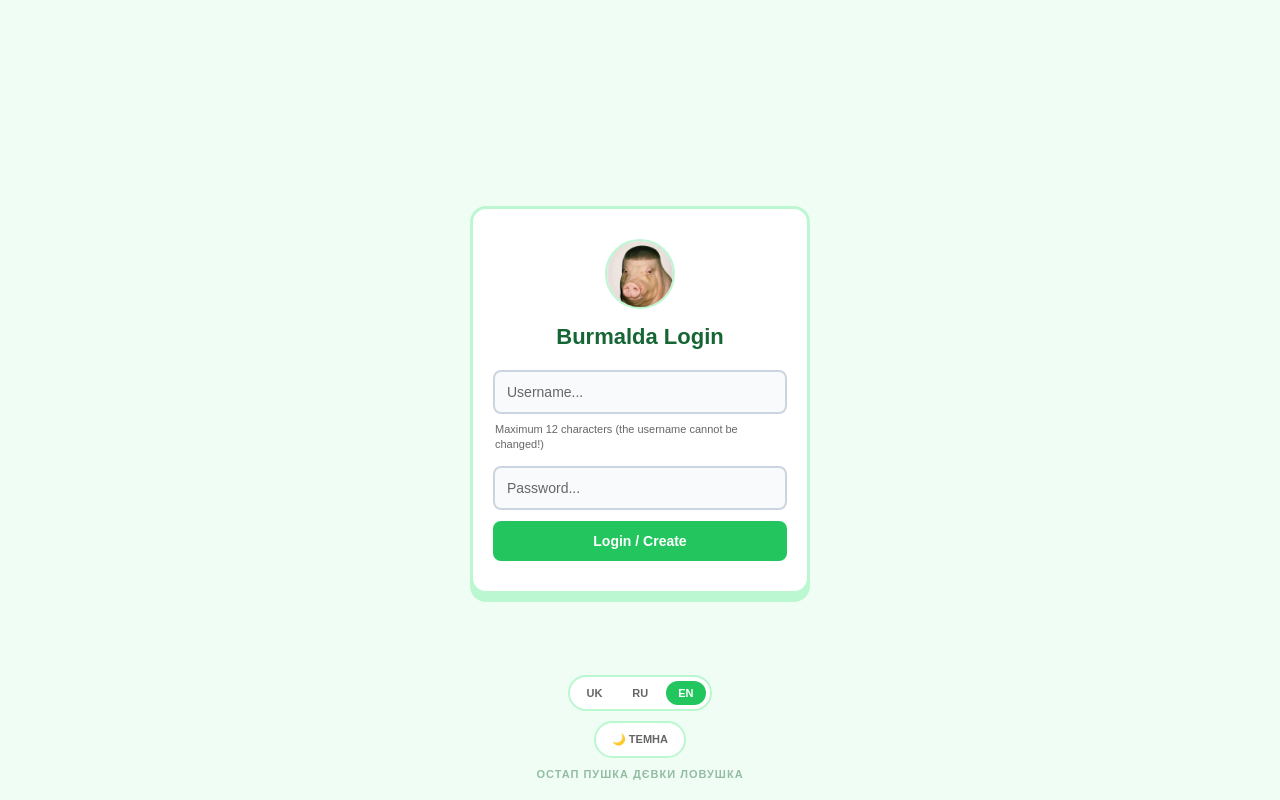
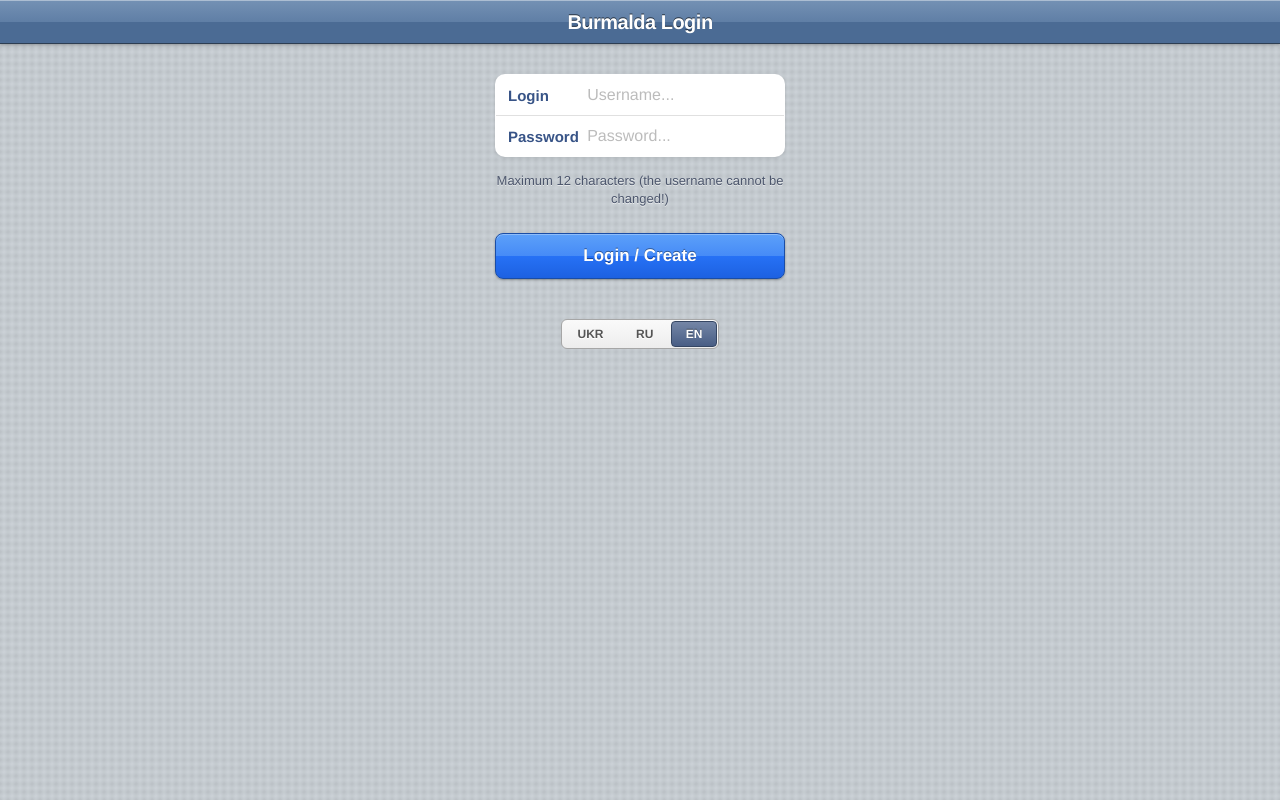
Before and after one commit to iOSVIDocumentation/burmaldagram, a website: page index.html in a window 1280 px wide. Drawn offline with Linux system fonts and the light colour scheme.

Commit message:
Update index.html

```diff
--- a/index.html
+++ b/index.html
@@ -1,233 +1,264 @@
 <!DOCTYPE html>
-<html lang="uk" data-theme="light">
+<html lang="en">
 <head>
     <meta charset="UTF-8">
     <meta name="viewport" content="width=device-width, initial-scale=1.0, maximum-scale=1.0, user-scalable=no">
-    <title id="t-title">Вхід у Burmalda Messenger</title>
+    <title id="t-title">Burmalda Messenger Login</title>
     <style>
-        /* Максимально прості та яскраві пастельні кольори */
-        :root {
-            --bg-color: #f0fdf4; /* Світло-зелений оптимістичний фон */
-            --box-bg: #ffffff;
-            --box-border: #bbf7d0;
-            --text-main: #166534;
-            --text-muted: #666666;
-            --input-bg: #f9fafb;
-            --input-border: #cbd5e1;
-            --btn-bg: #22c55e; /* Веселий зелений колір */
-            --btn-text: #ffffff;
-            --btn-hover: #16a34a;
-        }
-
-        [data-theme="dark"] {
-            --bg-color: #064e3b; /* Глибокий зелений для темної теми */
-            --box-bg: #022c22;
-            --box-border: #047857;
-            --text-main: #f0fdf4;
-            --text-muted: #a7f3d0;
-            --input-bg: #065f46;
-            --input-border: #047857;
-            --btn-bg: #10b981;
-            --btn-text: #022c22;
-            --btn-hover: #34d399;
-        }
-
         * {
             box-sizing: border-box;
+            -webkit-box-sizing: border-box;
             margin: 0;
             padding: 0;
-            font-family: sans-serif; /* Найбанальніший системний шрифт */
+            font-family: "Helvetica Neue", Helvetica, Arial, sans-serif;
+            -webkit-tap-highlight-color: transparent;
         }
 
         body, html {
-            height: 100vh;
-            overflow: hidden;
-            background-color: var(--bg-color);
-            color: var(--text-main);
-            display: flex;
-            justify-content: center;
-            align-items: center;
+            width: 100%;
+            height: 100%;
+            margin: 0;
+            padding: 0;
+            background-color: #cbd2d8;
+            /* Нативный точечный фон iOS 6 */
+            background-image: -webkit-gradient(radial, 50% 50%, 0, 50% 50%, 8, from(rgba(255,255,255,0.15)), to(transparent)),
+                              -webkit-gradient(radial, 50% 50%, 0, 50% 50%, 8, from(rgba(0,0,0,0.1)), to(transparent));
+            background-size: 8px 8px;
+            background-position: 0 0, 4px 4px;
+            text-align: center;
+        }
+
+        /* Нативный Navigation Bar сверху */
+        .nav-bar {
+            width: 100%;
+            height: 44px;
+            background: #607fa6;
+            background: -webkit-gradient(linear, left top, left bottom, from(#7491b4), color-stop(0.5, #607fa6), color-stop(0.51, #4b6b94), to(#4b6b94));
+            border-bottom: 1px solid #2d3e52;
+            -webkit-box-shadow: inset 0 1px 0 rgba(255, 255, 255, 0.4), 0 1px 3px rgba(0,0,0,0.3);
+            box-shadow: inset 0 1px 0 rgba(255, 255, 255, 0.4), 0 1px 3px rgba(0,0,0,0.3);
+        }
+
+        .nav-title {
+            color: #fff;
+            font-size: 20px;
+            font-weight: bold;
+            text-shadow: 0 -1px 0 rgba(0, 0, 0, 0.6);
+            -webkit-text-shadow: 0 -1px 0 rgba(0, 0, 0, 0.6);
+            line-height: 44px;
+            letter-spacing: -0.5px;
         }
 
         .container {
-            display: flex;
-            flex-direction: column;
-            align-items: center;
             width: 100%;
-            padding: 0 20px;
+            max-width: 320px;
+            margin: 0 auto;
+            padding: 30px 15px;
         }
 
-        .box {
-            background: var(--box-bg);
-            padding: 30px 20px;
-            border-radius: 16px;
-            border: 3px solid var(--box-border); /* Проста жирна рамка */
-            text-align: center;
-            display: flex;
-            flex-direction: column;
+        /* Таблица-контейнер для формы ввода */
+        .ios-table-group {
             width: 100%;
-            max-width: 340px;
-            box-shadow: 0 8px 0 var(--box-border); /* Банальний flat-дизайн */
+            background: #ffffff;
+            border: 1px solid #ababab;
+            border-radius: 10px;
+            -webkit-border-radius: 10px;
+            -webkit-box-shadow: 0 1px 3px rgba(0,0,0,0.1);
+            box-shadow: 0 1px 3px rgba(0,0,0,0.1);
+            margin-bottom: 15px;
+            border-collapse: collapse;
+            overflow: hidden;
         }
 
-        .pig-boss {
-            width: 70px;
-            height: 70px;
-            margin: 0 auto 15px;
-            border-radius: 50%;
-            object-fit: cover;
-            border: 2px solid var(--box-border);
+        .ios-cell-label {
+            width: 30%;
+            padding: 11px 0 11px 12px;
+            font-size: 15px;
+            font-weight: bold;
+            color: #385487;
+            text-align: left;
+            border-bottom: 1px solid #e0e0e0;
         }
 
-        h2 {
-            margin-bottom: 20px;
-            color: var(--text-main);
-            font-size: 22px;
-            font-weight: bold;
+        .ios-cell-input {
+            width: 70%;
+            padding: 11px 12px 11px 5px;
+            border-bottom: 1px solid #e0e0e0;
+            text-align: left;
+        }
+
+        tr:last-child .ios-cell-label,
+        tr:last-child .ios-cell-input {
+            border-bottom: none;
         }
 
         input {
             width: 100%;
-            padding: 12px;
-            background: var(--input-bg);
-            border: 2px solid var(--input-border);
-            color: var(--text-main);
-            border-radius: 8px;
-            margin-bottom: 6px;
-            font-size: 14px;
+            border: none;
+            background: transparent;
+            color: #000000;
+            font-size: 16px;
             outline: none;
+            font-weight: normal;
+            padding: 0;
+            margin: 0;
+            display: block;
         }
 
         input::placeholder {
-            color: var(--text-muted);
-        }
-
-        input:focus {
-            border-color: var(--btn-bg);
+            color: #bcbcbc;
         }
 
         .hint {
-            font-size: 11px;
-            color: var(--text-muted);
-            margin-top: 2px;
-            margin-bottom: 15px;
-            text-align: left;
-            padding-left: 2px;
-            line-height: 1.3;
+            width: 100%;
+            font-size: 13px;
+            color: #4c566c;
+            text-shadow: 0 1px 0 rgba(255,255,255,0.6);
+            -webkit-text-shadow: 0 1px 0 rgba(255,255,255,0.6);
+            margin-top: 5px;
+            margin-bottom: 25px;
+            text-align: center;
+            line-height: 1.4;
         }
 
-        button {
+        /* Объемная стеклянная кнопка iOS 6 */
+        .ios-btn {
             width: 100%;
             padding: 12px;
-            background: var(--btn-bg);
-            color: var(--btn-text);
-            border: none;
+            background: #2671f5;
+            background: -webkit-gradient(linear, left top, left bottom, from(#5ca0f9), color-stop(0.5, #468bf7), color-stop(0.51, #2671f5), to(#1d61e1));
+            border: 1px solid #1a4da6;
             border-radius: 8px;
+            -webkit-border-radius: 8px;
+            color: #ffffff;
             cursor: pointer;
-            font-size: 14px;
+            font-size: 17px;
             font-weight: bold;
-            margin-top: 5px;
+            text-shadow: 0 -1px 0 rgba(0, 0, 0, 0.4);
+            -webkit-text-shadow: 0 -1px 0 rgba(0, 0, 0, 0.4);
+            -webkit-box-shadow: inset 0 1px 0 rgba(255, 255, 255, 0.3), 0 1px 2px rgba(0,0,0,0.3);
+            box-shadow: inset 0 1px 0 rgba(255, 255, 255, 0.3), 0 1px 2px rgba(0,0,0,0.3);
         }
 
-        button:hover {
-            background: var(--btn-hover);
-        }
-
-        button:disabled {
-            opacity: 0.6;
-            cursor: not-allowed;
+        .ios-btn:active {
+            background: -webkit-gradient(linear, left top, left bottom, from(#1d61e1), color-stop(0.5, #2671f5), to(#468bf7));
         }
 
         .error-msg {
-            font-size: 12px;
-            margin-bottom: 12px;
+            width: 100%;
+            font-size: 14px;
+            margin-bottom: 15px;
             display: none;
             font-weight: bold;
             padding: 10px;
             border-radius: 8px;
+            -webkit-border-radius: 8px;
+            text-align: center;
         }
 
         .bottom-controls {
-            position: absolute;
-            bottom: 20px;
-            display: flex;
-            flex-direction: column;
-            align-items: center;
-            gap: 10px;
+            width: 100%;
+            margin-top: 40px;
+            text-align: center;
         }
 
         .control-row {
-            display: flex;
-            gap: 6px;
-            background: var(--box-bg);
-            border: 2px solid var(--box-border);
-            padding: 4px;
-            border-radius: 20px;
+            display: inline-block;
+            background: -webkit-gradient(linear, left top, left bottom, from(#fafafa), to(#ededed));
+            border: 1px solid #a6a6a6;
+            padding: 2px;
+            border-radius: 6px;
+            -webkit-border-radius: 6px;
         }
 
         .ctrl-btn {
+            display: inline-block;
             cursor: pointer;
-            font-size: 11px;
+            font-size: 12px;
             font-weight: bold;
-            color: var(--text-muted);
-            padding: 6px 12px;
-            border-radius: 15px;
-            text-transform: uppercase;
+            color: #555555;
+            padding: 5px 14px;
+            border-radius: 4px;
+            -webkit-border-radius: 4px;
+            text-shadow: 0 1px 0 #fff;
+            -webkit-text-shadow: 0 1px 0 #fff;
         }
 
-        .ctrl-btn.active, .ctrl-btn:hover {
-            background: var(--btn-bg);
-            color: var(--btn-text);
-        }
-
-        .bottom-text {
-            font-size: 11px;
-            color: var(--text-main);
-            font-weight: bold;
-            text-transform: uppercase;
-            letter-spacing: 1px;
-            transition: opacity 0.3s ease;
-            text-align: center;
+        .ctrl-btn.active {
+            background: -webkit-gradient(linear, left top, left bottom, from(#7486a6), to(#495e85));
+            color: #ffffff;
+            text-shadow: 0 -1px 0 rgba(0,0,0,0.4);
+            -webkit-text-shadow: 0 -1px 0 rgba(0,0,0,0.4);
+            border: 1px solid #354663;
+            margin: -1px;
         }
     </style>
 </head>
 <body>
 
+    <!-- Нативный Навбар сверху -->
+    <div class="nav-bar">
+        <div class="nav-title" id="t-heading">Burmalda Login</div>
+    </div>
+
     <div class="container">
-        <div class="box">
-            <img src="photo_2026-06-16_00-59-57.jpg" class="pig-boss" alt="Pig Boss">
-            <h2 id="t-heading">Вхід Burmalda</h2>
 
-            <input type="text" id="username" placeholder="Юзернейм..." autocomplete="off" maxlength="12">
-            <div class="hint" id="t-hint">Максимум 12 символів (змінити юзернейм неможливо!)</div>
-
-            <input type="password" id="password" placeholder="Пароль...">
+        <!-- Ошибка входа -->
         <div id="error" class="error-msg"></div>
 
-            <button id="login-btn" onclick="enterChat()">Увійти / Створити</button>
+        <!-- Форма в виде таблицы (Фикс сползания текста) -->
+        <table class="ios-table-group">
+            <tr>
+                <td class="ios-cell-label" id="l-user">Login</td>
+                <td class="ios-cell-input">
+                    <input type="text" id="username" placeholder="Username..." autocomplete="off" maxlength="12">
+                </td>
+            </tr>
+            <tr>
+                <td class="ios-cell-label" id="l-pass">Password</td>
+                <td class="ios-cell-input">
+                    <input type="password" id="password" placeholder="Password..." maxlength="24">
+                </td>
+            </tr>
+        </table>
+
+        <div class="hint" id="t-hint">Maximum 12 characters (the username cannot be changed!)</div>
+
+        <!-- Кнопка отправки -->
+        <button id="login-btn" class="ios-btn" onclick="enterChat()">Login / Create</button>
+
+        <!-- Выбор языка (Вместо UK теперь красуется UKR) -->
+        <div class="bottom-controls">
+            <div class="control-row">
+                <div class="ctrl-btn" onclick="setLang('uk')" id="btn-uk">UKR</div>
+                <div class="ctrl-btn" onclick="setLang('ru')" id="btn-ru">RU</div>
+                <div class="ctrl-btn active" onclick="setLang('en')" id="btn-en">EN</div>
+            </div>
         </div>
     </div>
 
-    <div class="bottom-controls">
-        <div class="control-row">
-            <div class="ctrl-btn active" onclick="setLang('uk')" id="btn-uk">UK</div>
-            <div class="ctrl-btn" onclick="setLang('ru')" id="btn-ru">RU</div>
-            <div class="ctrl-btn" onclick="setLang('en')" id="btn-en">EN</div>
-        </div>
-
-        <div class="control-row">
-            <div class="ctrl-btn" onclick="toggleTheme()" id="theme-toggle-btn">🌙 ТЕМНА</div>
-        </div>
-
-        <div class="bottom-text" id="dynamic-phrase">остап пушка дєвки ловушка</div>
-    </div>
-
     <script>
-        // --- СЛОВНИК ПЕРЕКЛАДІВ ---
-        const i18n = {
+        var i18n = {
+            en: {
+                title: "Burmalda Messenger Login",
+                heading: "Burmalda Login",
+                labelUser: "Login",
+                labelPass: "Password",
+                userPlaceholder: "Username...",
+                userHint: "Maximum 12 characters (the username cannot be changed!)",
+                passPlaceholder: "Password...",
+                btnText: "Login / Create",
+                loading: "Loading...",
+                checking: "Checking...",
+                errEmpty: "Enter nickname and password!",
+                errAuth: "Authorization error!",
+                errNet: "Network error!"
+            },
             uk: {
                 title: "Вхід у Burmalda Messenger",
                 heading: "Вхід Burmalda",
+                labelUser: "Логін",
+                labelPass: "Пароль",
                 userPlaceholder: "Юзернейм...",
                 userHint: "Максимум 12 символів (змінити юзернейм неможливо!)",
                 passPlaceholder: "Пароль...",
@@ -241,6 +272,8 @@
             ru: {
                 title: "Вход в Burmalda Messenger",
                 heading: "Вход Burmalda",
+                labelUser: "Логин",
+                labelPass: "Пароль",
                 userPlaceholder: "Юзернейм...",
                 userHint: "Максимум 12 символов (юзернейм нельзя поменять!)",
                 passPlaceholder: "Пароль...",
@@ -250,56 +283,35 @@
                 errEmpty: "Введите ник и пароль!",
                 errAuth: "Ошибка авторизации!",
                 errNet: "Ошибка сети!"
-            },
-            en: {
-                title: "Burmalda Messenger Login",
-                heading: "Burmalda Login",
-                userPlaceholder: "Username...",
-                userHint: "Maximum 12 characters (the username cannot be changed!)",
-                passPlaceholder: "Password...",
-                btnText: "Login / Create",
-                loading: "Loading...",
-                checking: "Checking...",
-                errEmpty: "Enter nickname and password!",
-                errAuth: "Authorization error!",
-                errNet: "Network error!"
             }
         };
 
-        let currentLang = 'uk';
+        var currentLang = 'en';
 
         function initPage() {
-            const savedLang = localStorage.getItem('burmalda_lang');
-            const userLang = navigator.language || navigator.userLanguage;
-
+            var savedLang = localStorage.getItem('burmalda_lang');
             if (savedLang && i18n[savedLang]) {
                 currentLang = savedLang;
-            } else if (userLang.toLowerCase().includes('en')) {
+            } else {
                 currentLang = 'en';
-            } else if (userLang.toLowerCase().includes('ru')) {
-                currentLang = 'ru';
-            } else {
-                currentLang = 'uk';
             }
             setLang(currentLang);
-
-            const savedTheme = localStorage.getItem('burmalda_theme') || 'light';
-            document.documentElement.setAttribute('data-theme', savedTheme);
-            updateThemeButton(savedTheme);
         }
 
         function setLang(lang) {
             currentLang = lang;
             localStorage.setItem('burmalda_lang', lang);
 
-            document.getElementById('btn-uk').classList.remove('active');
-            document.getElementById('btn-ru').classList.remove('active');
-            document.getElementById('btn-en').classList.remove('active');
+            document.getElementById('btn-uk').className = 'ctrl-btn';
+            document.getElementById('btn-ru').className = 'ctrl-btn';
+            document.getElementById('btn-en').className = 'ctrl-btn';
 
-            document.getElementById(`btn-${lang}`).classList.add('active');
+            document.getElementById('btn-' + lang).className = 'ctrl-btn active';
 
             document.getElementById('t-title').innerText = i18n[lang].title;
             document.getElementById('t-heading').innerText = i18n[lang].heading;
+            document.getElementById('l-user').innerText = i18n[lang].labelUser;
+            document.getElementById('l-pass').innerText = i18n[lang].labelPass;
             document.getElementById('username').placeholder = i18n[lang].userPlaceholder;
             document.getElementById('t-hint').innerText = i18n[lang].userHint;
             document.getElementById('password').placeholder = i18n[lang].passPlaceholder;
@@ -307,45 +319,11 @@
             document.getElementById('error').style.display = 'none';
         }
 
-        function toggleTheme() {
-            const currentTheme = document.documentElement.getAttribute('data-theme');
-            const newTheme = currentTheme === 'dark' ? 'light' : 'dark';
-
-            document.documentElement.setAttribute('data-theme', newTheme);
-            localStorage.setItem('burmalda_theme', newTheme);
-            updateThemeButton(newTheme);
-        }
-
-        function updateThemeButton(theme) {
-            const btn = document.getElementById('theme-toggle-btn');
-            btn.innerText = theme === 'dark' ? '☀️ СВІТЛА' : '🌙 ТЕМНА';
-        }
-
-        window.addEventListener('DOMContentLoaded', initPage);
-
-        // --- ЛОГІКА РАНДОМНИХ ФРАЗ ---
-        const phrases = [
-            "остап пушка дєвки ловушка",
-            "влад пушка дєвки ловушка",
-            "назар пушка дєвки ловушка"
-        ];
-        const phraseElement = document.getElementById('dynamic-phrase');
-
-        setInterval(() => {
-            phraseElement.style.opacity = '0';
-            setTimeout(() => {
-                const randomIndex = Math.floor(Math.random() * phrases.length);
-                phraseElement.innerText = phrases[randomIndex];
-                phraseElement.style.opacity = '1';
-            }, 300);
-        }, 5000);
-
-        // --- ЛОГІКА АВТОРИЗАЦІЇ (ПОВНІСТЮ ЗБЕРЕЖЕНО) ---
         function enterChat() {
-            const nick = document.getElementById('username').value.trim();
-            const pass = document.getElementById('password').value.trim();
-            const errorDiv = document.getElementById('error');
-            const btn = document.getElementById('login-btn');
+            var nick = document.getElementById('username').value.trim();
+            var pass = document.getElementById('password').value.trim();
+            var errorDiv = document.getElementById('error');
+            var btn = document.getElementById('login-btn');
 
             errorDiv.style.display = 'none';
             if (!nick || !pass) {
@@ -353,54 +331,61 @@
                 return;
             }
 
-            const url = 'https://script.google.com/macros/s/AKfycbw5-YIlQPbTq8fI46zqdBBBUq_b5KjAQ7PY0CPCRN0tG_PLkJx4hpwhe_6iiqdWx7Gj0g/exec';
-            const originalBtnText = btn.innerText;
+            var url = 'https://script.google.com/macros/s/AKfycbyxM2xRV-07GZmQvcConc-4nZIjO3-xpVHAA3XKOnL1qJlR5_Vpye8ySu2KfPTIOUW0/exec';
+            var originalBtnText = btn.innerText;
             btn.innerText = i18n[currentLang].loading;
             btn.disabled = true;
 
             errorDiv.innerText = i18n[currentLang].checking;
-            errorDiv.style.color = "var(--text-main)";
+            errorDiv.style.color = "#385487";
             errorDiv.style.background = "transparent";
             errorDiv.style.border = "none";
             errorDiv.style.display = 'block';
 
-            fetch(url, {
-                method: 'POST',
-                headers: { 'Content-Type': 'text/plain' },
-                body: JSON.stringify({ action: "login", username: nick, password: pass })
-            })
-            .then(response => response.json())
-            .then(data => {
+            var xhr = new XMLHttpRequest();
+            xhr.open('POST', url, true);
+            xhr.setRequestHeader('Content-Type', 'text/plain');
+
+            xhr.onreadystatechange = function() {
+                if (xhr.readyState === 4) {
+                    if (xhr.status === 200) {
+                        try {
+                            var data = JSON.parse(xhr.responseText);
                             if (data.status === 'success') {
                                 localStorage.removeItem('chat_logged_in');
                                 localStorage.removeItem('burmalda_my_nick');
                                 localStorage.removeItem('current_active_chat');
                                 localStorage.removeItem('current_messages');
-                    sessionStorage.clear();
 
                                 localStorage.setItem('chat_logged_in', 'true');
                                 localStorage.setItem('burmalda_my_nick', nick);
 
-                    const loadedContacts = data.contacts ? data.contacts.split(',') : [];
-                    localStorage.setItem(`chat_list_${nick}`, JSON.stringify(loadedContacts));
-                    const loginToken = btoa(encodeURIComponent(nick) + "_" + Date.now());
+                                var loadedContacts = data.contacts ? data.contacts.split(',') : [];
+                                localStorage.setItem('chat_list_' + nick, JSON.stringify(loadedContacts));
+                                var loginToken = btoa(encodeURIComponent(nick) + "_" + Date.now());
                                 window.location.href = '/chat?auth=' + loginToken;
                             } else {
                                 showError(data.message || i18n[currentLang].errAuth);
                                 resetButton(btn, originalBtnText);
                             }
-            })
-            .catch(err => {
+                        } catch(e) {
+                            showError(i18n[currentLang].errAuth);
+                            resetButton(btn, originalBtnText);
+                        }
+                    } else {
                         showError(i18n[currentLang].errNet);
-                console.error(err);
                         resetButton(btn, originalBtnText);
-            });
+                    }
+                }
+            };
+
+            xhr.send(JSON.stringify({ action: "login", username: nick, password: pass }));
 
             function showError(msg) {
                 errorDiv.innerText = msg;
                 errorDiv.style.color = "#b91c1c";
                 errorDiv.style.background = "#fee2e2";
-                errorDiv.style.border = "2px solid #fca5a5";
+                errorDiv.style.border = "1px solid #fca5a5";
                 errorDiv.style.display = 'block';
             }
 
@@ -409,6 +394,8 @@
                 button.disabled = false;
             }
         }
+
+        initPage();
     </script>
 </body>
 </html>
```
Lines whose indentation alone changed are shown as unchanged.
